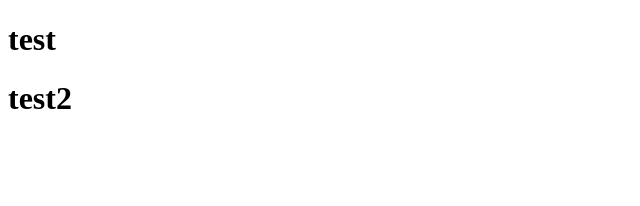
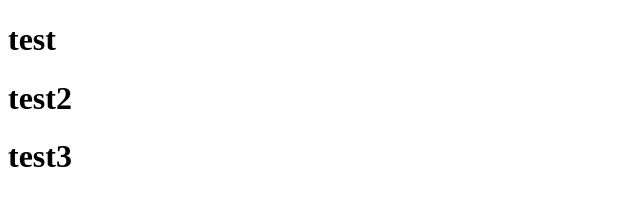
Before and after one commit to beetle-oshiro/test_test_git, a plain HTML site: page index.html in a window 1280 px wide. Shown: the whole page, without its empty margins (0-640 px from the left). Drawn offline with Linux system fonts and the light colour scheme.

Commit message:
test3を追加

```diff
--- a/index.html
+++ b/index.html
@@ -9,5 +9,6 @@
 <body>
     <h1>test</h1>
     <h1>test2</h1>
+    <h1>test3</h1>
 </body>
 </html>
```
